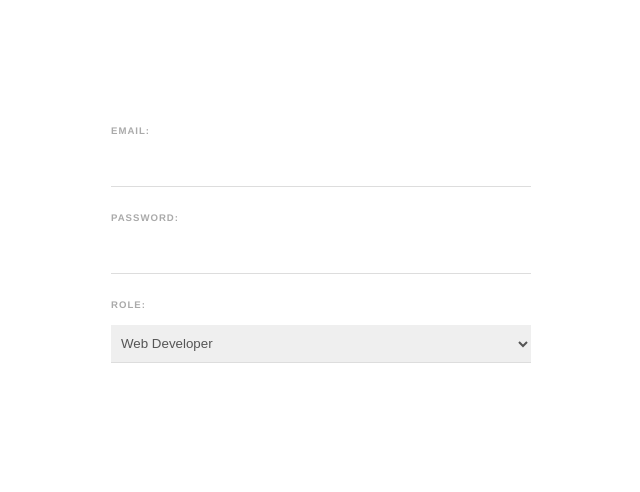
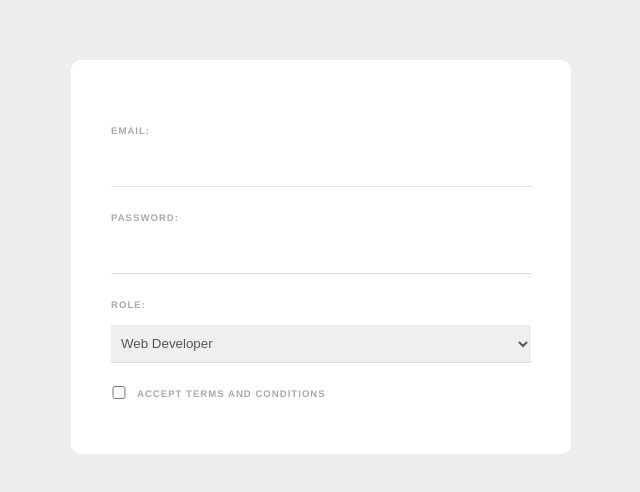
Before and after one commit to AhmadReda/web-form, a Vue app: page / in a window 1280 px wide. Shown: the top 492 px of the page, without its empty margins (319-959 px from the left). Built offline with nearby package versions, Linux system fonts and the light colour scheme.

Commit message:
add Checkbox

```diff
--- a/src/App.vue
+++ b/src/App.vue
@@ -23,6 +23,7 @@
   margin-top: 60px;
 }
 body{
-  margin:0
+  margin:0;
+  background: #eee;
 }
 </style>
--- a/src/components/SignUpForm.vue
+++ b/src/components/SignUpForm.vue
@@ -11,6 +11,10 @@
         <option value="developer">Web Developer</option>
         <option value="designer">Web Designer</option>
     </select>
+    <div class="terms">
+        <input type="checkbox" required v-model="terms">
+        <label>Accept Terms and Conditions</label>
+    </div>
   </form>
 </template>
 
@@ -20,7 +24,8 @@
         return{
             email:'',
             password:'',
-            role:'developer'
+            role:'developer',
+            terms:false
         }
     }
 }
@@ -53,4 +58,11 @@
     border-bottom: 1px solid#ddd;
     color: #555;
 }
+input[type= "checkbox"] {
+    display: inline-block;
+    width: 16px;
+    margin: 0 10px 0 0;
+    position: relative;
+    top: 2px;
+}
 </style>
```
